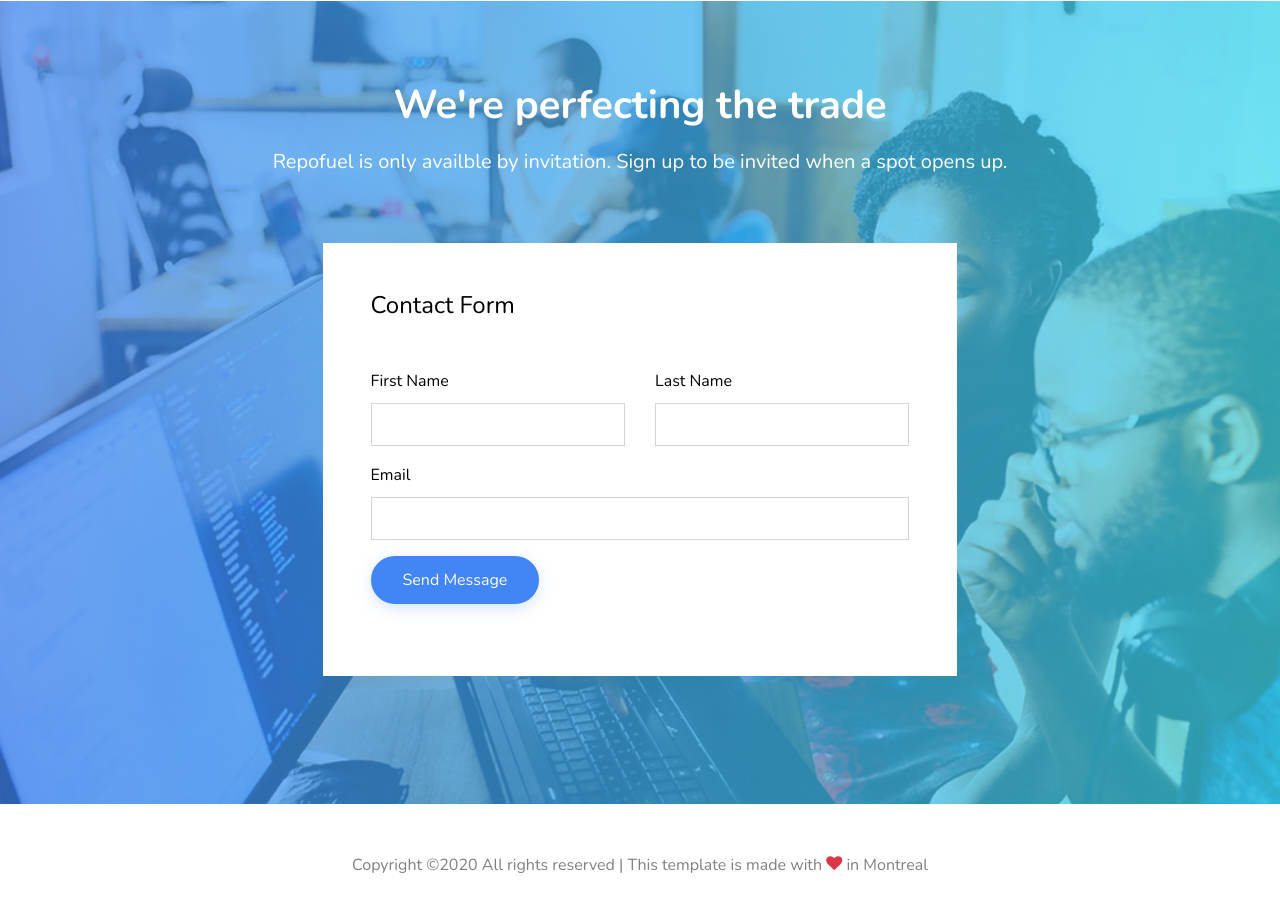
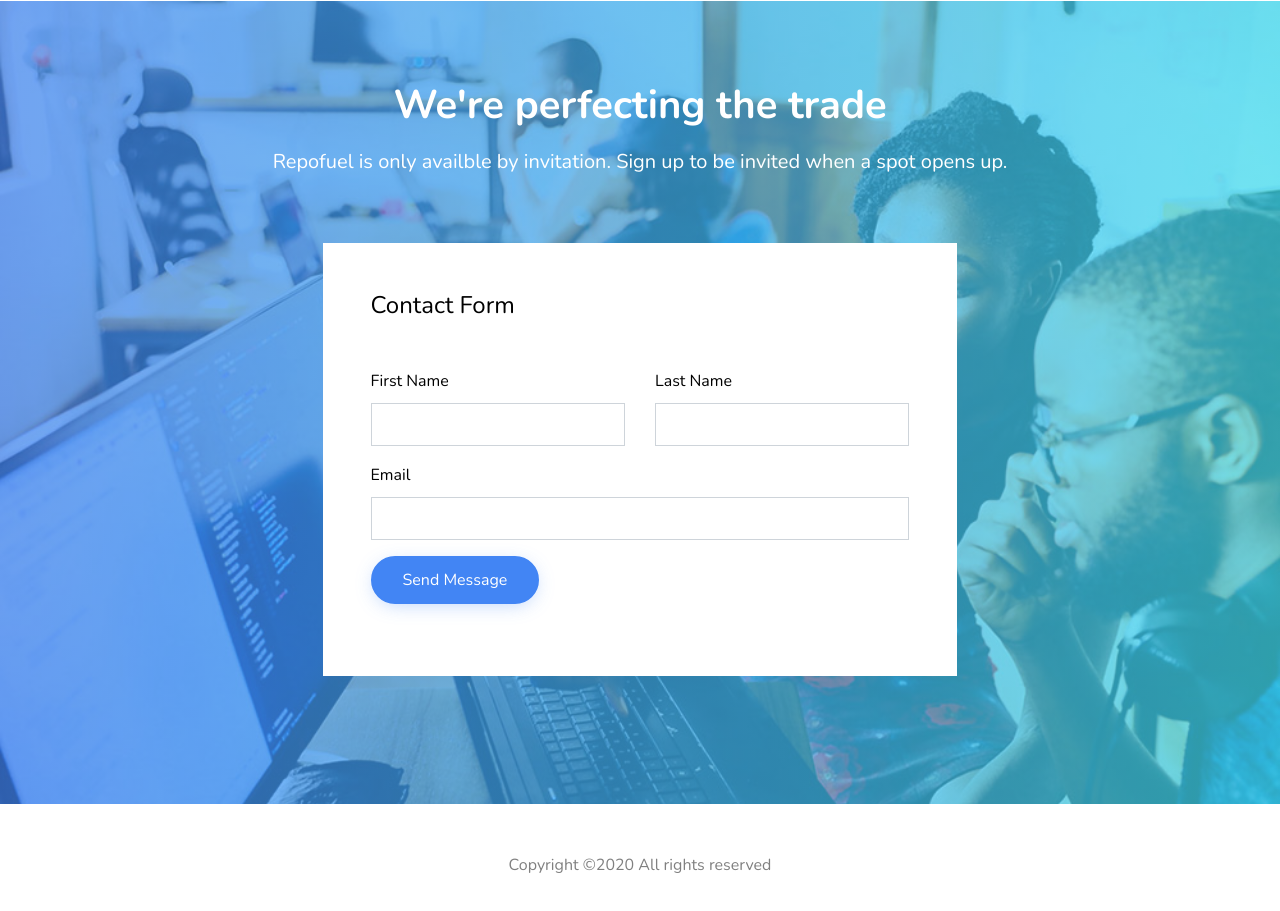
Before and after one commit to repofuel/repofuel.github.io, a plain HTML site: page index.html in a window 1280 px wide. Shown: the part 2952-3863 px from the top of the page. Drawn offline with nearby package versions, Linux system fonts and the light colour scheme; files whose address does not match are found by name.

Commit message:
update license

```diff
--- a/index.html
+++ b/index.html
@@ -633,7 +633,9 @@
           <div class="col-md-12">
             <p class="mb-0">
             <!-- Link back to Colorlib can't be removed. Template is licensed under CC BY 3.0. -->
-            Copyright &copy;<script>document.write(new Date().getFullYear());</script> All rights reserved | This template is made with <i class="icon-heart text-danger" aria-hidden="true"></i> in Montreal
+            Copyright &copy;<script>document.write(new Date().getFullYear());</script> All rights reserved
+            <!--| This template is made with <i class="icon-heart text-danger" aria-hidden="true"></i> in Montreal
+            -->
             </p>
           </div>
         </div>
```
